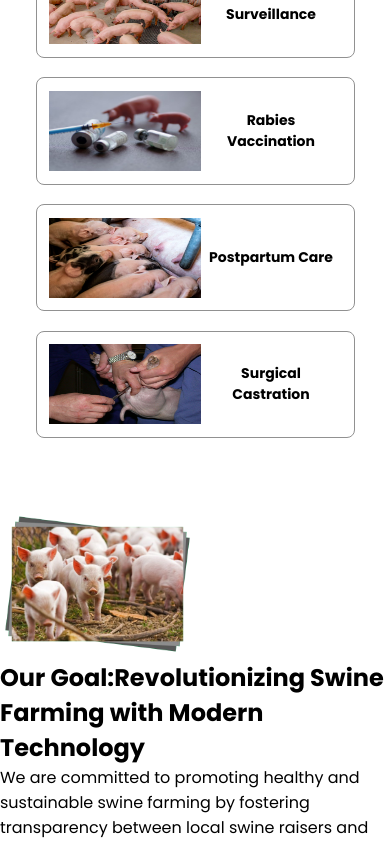
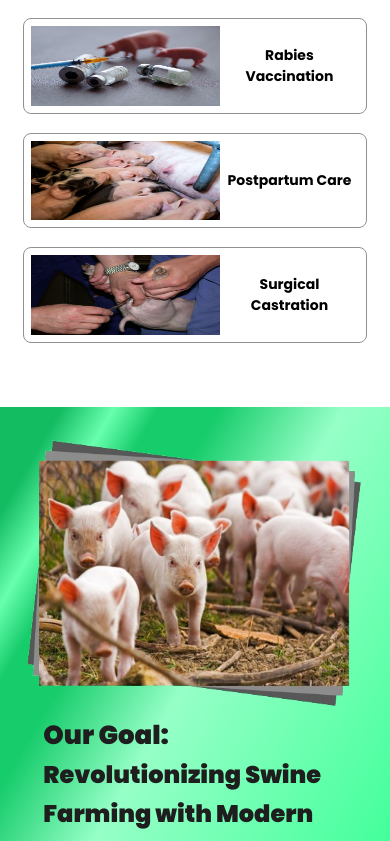
Before and after one commit to HarveyPuyong/SwineGuard-Landing-Page, a React (Vite) app: page / in a window 390 px wide. Shown: the part 4120-4961 px from the top of the page. Built offline with nearby package versions, Linux system fonts and the light colour scheme; a web font is replaced by a local one.

Commit message:
Add phone-view styles to goals-section

```diff
--- a/src/components/GoalsCard.jsx
+++ b/src/components/GoalsCard.jsx
@@ -1,8 +1,10 @@
 function GoalCard({data}){
   return(
-    <div className="goal-card">
-      <img src={data.icon} alt="" className="goal-icon" />
-      <p className="goal-label">{data.label}</p>
+    <div className="card">
+      <div className="icon-container">
+        <img src={data.icon} alt="" className="icon" />
+      </div>
+      <p className="label">{data.label}</p>
     </div>
   )
 }
--- a/src/sections/GoalsSection.jsx
+++ b/src/sections/GoalsSection.jsx
@@ -3,6 +3,7 @@ import HealthyPigIcon from "./../assets/icons/healthy-pig.png"
 import CommunicationIcon from "./../assets/icons/seamless-communication.png"
 import ProfitableIcon from "./../assets/icons/profitable.png"
 import GoalCard from "../components/GoalsCard"
+import "./../styles/sectionsStyle/goalsSection.css"
 
 
 const goalsCardData = [
@@ -25,16 +26,15 @@ const goalsCardData = [
 function GoalsSection(){
   return(
     <section id="goals-section">
-      <div className="img-info-container">
-        <div className="images">
-          <img src={PigsImg} alt="" />
-        </div>
+      <div className="green-background"></div>
+      <div className="img-info-container d-flex">
+        <img className="pig-image" src={PigsImg} alt={PigsImg} />
         <div className="info">
-          <h1 className="heading">Our Goal:
+          <h1 className="heading">Our Goal: <br />
             <span className="sub-heading">Revolutionizing Swine Farming with Modern Technology</span>
           </h1>
           <p className="details">
-            We are committed to promoting healthy and sustainable swine farming by fostering transparency between local swine raisers and the provincial veterinary office. Our platform serves as a bridge of information, empowering farmers with real-time insights and expert guidance.
+            &nbsp;&nbsp;We are committed to promoting healthy and sustainable swine farming by fostering transparency between local swine raisers and the provincial veterinary office. Our platform serves as a bridge of information, empowering farmers with real-time insights and expert guidance.
             By harnessing modern technology, we strive to enhance efficiency, productivity, and profitability in the swine industry. Together, we are shaping a smarter, more connected, and more profitable future for swine farming.
           </p>
         </div>
--- a/src/styles/sectionsStyle/getToKnowSection.css
+++ b/src/styles/sectionsStyle/getToKnowSection.css
@@ -24,8 +24,8 @@
 }
 
 #get-to-know-section .cards-container .knowmore-card .icon{
-  width: 90px;
-  height: 90px;
+  width: clamp(80px, 25vw, 90px);
+  height: clamp(80px, 25vw, 90px) ;
   margin-bottom: 0.4rem;
 }
 
--- /dev/null
+++ b/src/styles/sectionsStyle/goalsSection.css
@@ -0,0 +1,87 @@
+#goals-section{
+  position: relative;
+  margin-bottom: 13rem;
+  padding-bottom: 15%;
+}
+
+#goals-section .green-background{
+  position: absolute;
+  width: 100%;
+  height: 100%;
+  background: linear-gradient(
+        300deg,
+        #00FF77 0%,
+        #96FFC7 61%,
+        #17CC6B 75%,
+        #17CC6B 82%,
+        #68FFAE 87%,
+        #13BB61 93%,
+        #13BB61 100%
+    );
+  z-index: -1;
+}
+
+#goals-section .img-info-container{
+  padding:0 7%;
+  padding-top: 2rem;
+  padding-bottom: 3rem;
+}
+
+#goals-section .pig-image {
+  width: 100%;
+  max-width: 648px;
+  height: clamp(270px, 29vw, 420px);
+}
+
+#goals-section .info{
+  padding:0 1rem;
+}
+
+#goals-section .info .heading{
+  font-size: var(--goals-heading-fSize);
+  font-weight: 900;
+  color: #1E1E1E;
+  margin-bottom: 0.6rem;
+}
+
+#goals-section .info .heading .sub-heading{
+  font-size: var(--goals-subheading-fSize);
+}
+
+#goals-section .info .details{
+  font-size: var(--goals-details-fSize);
+  text-align: justify;
+}
+
+#goals-section .goals-card-container{
+  position: absolute;
+  display: flex;
+  justify-content: space-around;
+  width: 100%;
+}
+
+#goals-section .goals-card-container .card{
+  width: clamp(90px, 21.5vw, 309px);
+}
+
+#goals-section .goals-card-container .card .icon-container{
+  width: 100%;
+  display: grid;
+  align-items: center;
+  justify-items: center;
+  height: clamp(90px, 23vw, 331px);
+  background-color: #3FFF98;
+  box-shadow: 0px 0px 15px #9b9b9b;
+  margin-bottom: 0.5rem;
+}
+
+#goals-section .goals-card-container .card .icon-container .icon {
+  width: clamp(58.25px, 10vw, 200px);
+  height: clamp(54.38px, 10vw, 200px);
+}
+
+#goals-section .goals-card-container .card .label{
+  font-size: var(--goals-cardLabel-fSize);
+  text-align: center;
+  font-weight: 600;
+}
--- a/src/styles/sectionsStyle/servicesSection.css
+++ b/src/styles/sectionsStyle/servicesSection.css
@@ -1,6 +1,7 @@
 #services-section{
   text-align: center;
   margin-bottom: 4rem;
+  width: 100%;
 }
 
 #services-section .section-heading{
@@ -9,8 +10,8 @@
 }
 
 #services-section .services-card-container{
-  width: clamp(335px, 90vw, 1216px);
-  padding: 0 1rem;
+  width: clamp(320px, 90vw, 1216px);
+  padding: 0 1%;
 }
 
 #services-section .services-card-container.d-grid{
@@ -22,7 +23,7 @@
 #services-section .services-card-container .service-card{
   border: 1.7px solid #919191;
   border-radius: 8px;
-  padding: 0.8rem;
+  padding: 2%;
 }
 
 #services-section .services-card-container .service-card .img-and-name{
@@ -32,13 +33,13 @@
 }
 
 #services-section .services-card-container .service-card .img{
-  flex: 1.2;
+  flex: 60%;
   height: clamp(79.9px, 10vw, 158px);
 }
 
 #services-section .services-card-container .service-card  .name{
   font-size: var(--serviceCard-name-fSize);
-  flex: 1;
+  flex: 40%;
 }
 
 #services-section .services-card-container .service-card .details{
```
Also changed, not shown: src/assets/images/goal-section-img.png.
